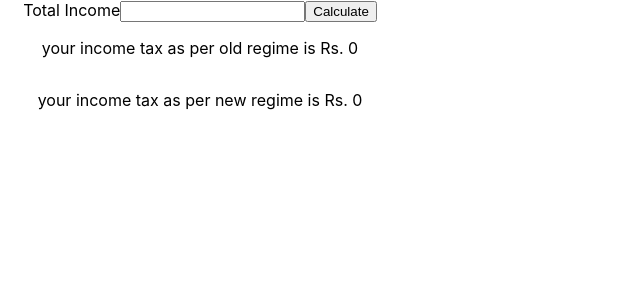
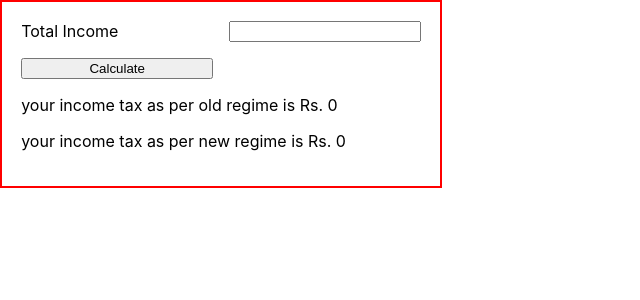
Before and after one commit to mishti169/react-income-tax-calculator-mishti, a React (Create React App) app: page / in a window 1280 px wide. Shown: the top 300 px of the page, without its empty margins (0-640 px from the left). Built offline with nearby package versions, Linux system fonts and the light colour scheme.

Commit message:
made form grid

```diff
--- a/src/App.css
+++ b/src/App.css
@@ -1,9 +1,18 @@
 .App {
 	width: 400px;
-	display: flex;
-	flex-direction: column;
-	text-align: center;
+	border: 2px solid red;
+	padding: 1.2rem;
 }
 
-.App-header {
+form {
+	display: grid;
+	grid-template-columns: 1fr 1fr;
+	/* border: 3px solid gold; */
+	gap: 1rem;
+	/* padding: 1rem; */
 }
+.tax-ans-wrapper {
+	border: 2px solid black;
+}
+@media screen {
+}
```
